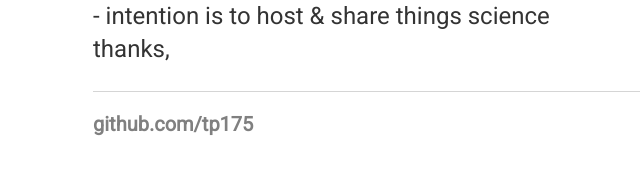
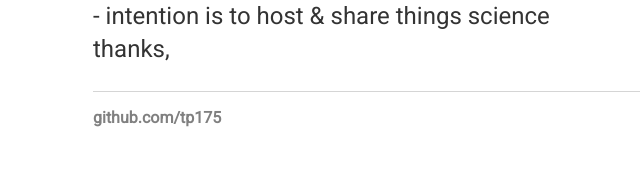
Before and after one commit to tp175/tp175.github.io, a Jekyll site: the page built from index.html, in a window 1280 px wide. Shown: the part 271-446 px from the top of the page, without its empty margins (99-739 px from the left). Built offline with Jekyll 4.4.1, drawn with Linux system fonts in a browser that asks for light colours.

Commit message:
content update

```diff
--- a/css/main.css
+++ b/css/main.css
@@ -23,7 +23,7 @@ footer ul {
     padding: 0px;
     list-style: none;
     font-weight: bold;
-	font-size: 1.25em;
+	font-size: 1em;
 }
 footer ul li {
     display: inline;
```
